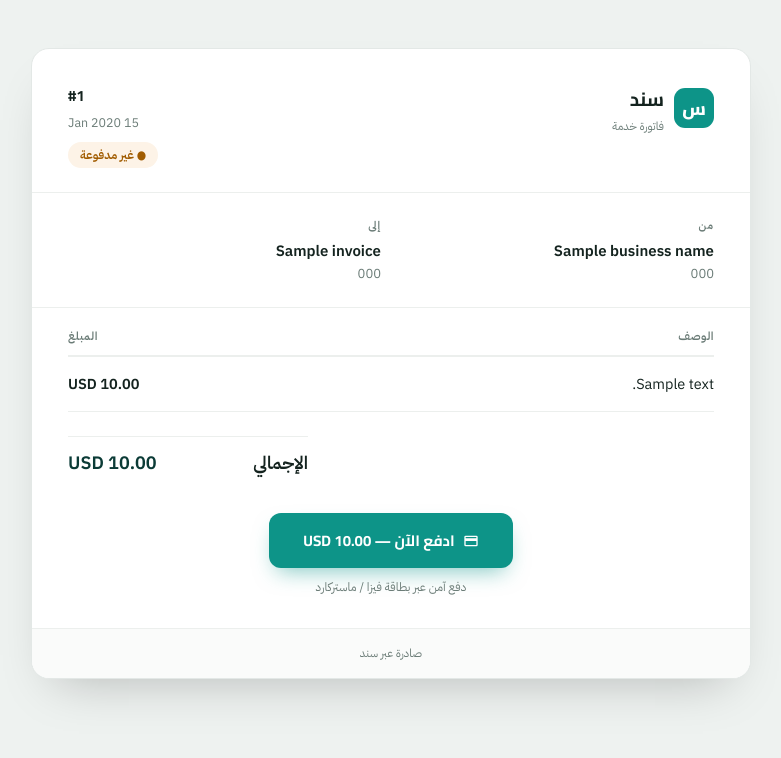
After one commit to Bymadyan/whispr, a Node server app: template sanad/src/views/invoice-public.ejs in a window 1280 px wide. The commit adds this page. Shown: the top 758 px of the page, without its empty margins (249-1030 px from the left). Run offline with Node 20, Linux system fonts and the light colour scheme; the template is opened without the code that fills it: most values are stand-ins (such as "Sample title", 1, 10 or a date in 2020); some libraries are stand-ins or nearby versions.

Commit message:
Sanad: real branded invoice page instead of a raw Stripe checkout link
Previously the WhatsApp message sent the customer straight to a generic
Stripe checkout page with no invoice context at all. Added a proper
public invoice page (GET /invoice/:public_token, no login) styled after
the approved mockup: header, invoice number/date, from/to parties, an
itemized line, total, and a "pay now" button that hands off to the real
Stripe checkout link. When no payment link exists yet it says so
instead of showing a dead button, and a paid invoice shows a paid
confirmation instead of the button.

Each invoice gets a random public_token at creation (separate from the
Stripe session id) so the page can't be enumerated by invoice id. The
WhatsApp message and the dashboard's invoice list now both link to this
page instead of the raw Stripe URL.

Fixed a bug from the same change while testing: the invoice link was
only included in the WhatsApp message when a Stripe payment_url already
existed, so with no Stripe key configured the customer got no link at
all even though the invoice page itself handles the "no payment link
yet" case gracefully. The link is now always included.

Verified end-to-end: created an invoice via the webhook, followed the
public_token from the reply to /invoice/:token, and confirmed the page
renders the right invoice number, unpaid status, customer name, amount,
and the correct fallback text when no payment link exists.

```diff
--- a/sanad/src/db.js
+++ b/sanad/src/db.js
@@ -67,6 +67,7 @@ db.exec(`
     source TEXT NOT NULL DEFAULT 'text', -- text | voice
     payment_url TEXT,
     stripe_checkout_session_id TEXT,
+    public_token TEXT NOT NULL UNIQUE, -- يفتح صفحة الفاتورة العامة (/invoice/:token) بدون تسجيل دخول
     reminder_sent_at INTEGER,
     created_at INTEGER NOT NULL DEFAULT (strftime('%s','now')),
     updated_at INTEGER NOT NULL DEFAULT (strftime('%s','now'))
--- a/sanad/src/server.js
+++ b/sanad/src/server.js
@@ -46,6 +46,7 @@ app.get("/", (req, res) => {
 });
 
 app.use("/", require("./routes/magicLogin"));
+app.use("/", require("./routes/publicInvoice"));
 app.use("/", require("./routes/auth"));
 app.use("/", require("./routes/account"));
 app.use("/", require("./routes/dashboard"));
--- a/sanad/src/views/dashboard.ejs
+++ b/sanad/src/views/dashboard.ejs
@@ -65,7 +65,7 @@
             <p><strong><%= inv.amount != null ? inv.amount : '؟' %> <%= inv.currency || '' %></strong></p>
             <p class="muted small"><%= new Date(inv.created_at * 1000).toLocaleString('ar') %> · <%= inv.source === 'voice' ? '🎙️ صوتي' : '⌨️ نصي' %></p>
             <% if (inv.payment_url) { %>
-              <p class="small"><a href="<%= inv.payment_url %>" target="_blank" rel="noopener">💳 رابط الدفع</a></p>
+              <p class="small"><a href="/invoice/<%= inv.public_token %>" target="_blank" rel="noopener">🧾 فاتورة الزبون</a></p>
             <% } %>
           </div>
           <div>
--- /dev/null
+++ b/sanad/src/views/invoice-public.ejs
@@ -0,0 +1,194 @@
+<!DOCTYPE html>
+<html lang="ar" dir="rtl">
+<head>
+<meta charset="UTF-8" />
+<meta name="viewport" content="width=device-width, initial-scale=1" />
+<title>فاتورة <%= invoiceNumber %> - سند</title>
+<link rel="preconnect" href="https://fonts.googleapis.com">
+<link rel="preconnect" href="https://fonts.gstatic.com" crossorigin>
+<link href="https://fonts.googleapis.com/css2?family=Cairo:wght@700;800&family=IBM+Plex+Sans+Arabic:wght@400;500;600&display=swap" rel="stylesheet">
+<style>
+  :root {
+    --page-bg: #EEF2F0;
+    --ink: #14231F;
+    --muted: #6B7C77;
+    --accent: #0D9488;
+    --accent-ink: #0B3B36;
+    --accent-soft: #E3F5F2;
+    --paper: #FFFFFF;
+    --paper-border: #E3E8E6;
+    --line: #ECEFED;
+    --pill-unpaid-bg: #FDF3E7;
+    --pill-unpaid-ink: #A15C00;
+    --pill-paid-bg: #E7F8ED;
+    --pill-paid-ink: #14804A;
+  }
+  * { box-sizing: border-box; }
+  body {
+    margin: 0;
+    background: var(--page-bg);
+    font-family: "IBM Plex Sans Arabic", "Segoe UI", Tahoma, sans-serif;
+    padding: 48px 16px 80px;
+    color: var(--ink);
+  }
+  .wrap { max-width: 720px; margin: 0 auto; }
+  .invoice {
+    background: var(--paper);
+    color: var(--ink);
+    border: 1px solid var(--paper-border);
+    border-radius: 18px;
+    box-shadow: 0 24px 48px -24px rgba(0,0,0,0.25);
+    overflow: hidden;
+  }
+  .inv-head {
+    display: flex; justify-content: space-between; align-items: flex-start;
+    padding: 32px 36px 24px; border-bottom: 1px solid var(--line); gap: 20px;
+  }
+  .brand { display: flex; align-items: center; gap: 10px; }
+  .brand-mark {
+    width: 40px; height: 40px; border-radius: 11px; background: var(--accent); color: #fff;
+    display: flex; align-items: center; justify-content: center;
+    font-family: "Cairo", sans-serif; font-weight: 800; font-size: 18px; flex-shrink: 0;
+  }
+  .brand-name { font-family: "Cairo", sans-serif; font-weight: 700; font-size: 19px; }
+  .brand-tag { font-size: 11.5px; color: var(--muted); margin-top: 1px; }
+  .inv-meta { text-align: left; }
+  .inv-meta .num { font-family: "Cairo", sans-serif; font-weight: 700; font-size: 15px; font-variant-numeric: tabular-nums; }
+  .inv-meta .date { font-size: 12.5px; color: var(--muted); margin-top: 3px; }
+  .status-pill {
+    display: inline-flex; align-items: center; gap: 5px; font-size: 12px; font-weight: 600;
+    padding: 4px 12px; border-radius: 999px; margin-top: 10px;
+  }
+  .status-pill.unpaid { background: var(--pill-unpaid-bg); color: var(--pill-unpaid-ink); }
+  .status-pill.paid { background: var(--pill-paid-bg); color: var(--pill-paid-ink); }
+  .inv-parties {
+    display: grid; grid-template-columns: 1fr 1fr; gap: 20px;
+    padding: 24px 36px; border-bottom: 1px solid var(--line);
+  }
+  .party-label { font-size: 11px; letter-spacing: 0.08em; text-transform: uppercase; color: var(--muted); font-weight: 700; margin-bottom: 6px; }
+  .party-name { font-size: 15px; font-weight: 600; }
+  .party-sub { font-size: 13px; color: var(--muted); margin-top: 2px; direction: ltr; text-align: right; }
+  .inv-items { padding: 8px 36px 0; }
+  table { width: 100%; border-collapse: collapse; }
+  thead th {
+    text-align: right; font-size: 11.5px; color: var(--muted); font-weight: 700;
+    letter-spacing: 0.04em; padding: 12px 0 10px; border-bottom: 2px solid var(--line);
+  }
+  thead th:last-child { text-align: left; }
+  tbody td { padding: 16px 0; border-bottom: 1px solid var(--line); font-size: 14.5px; vertical-align: top; }
+  tbody td:last-child { text-align: left; font-variant-numeric: tabular-nums; font-weight: 600; white-space: nowrap; }
+  .item-desc-sub { font-size: 12.5px; color: var(--muted); margin-top: 3px; }
+  .src-tag {
+    display: inline-flex; align-items: center; gap: 4px; font-size: 11px; color: var(--accent-ink);
+    background: var(--accent-soft); padding: 2px 8px; border-radius: 6px; margin-top: 6px;
+  }
+  .inv-totals { padding: 18px 36px 8px; display: flex; justify-content: flex-end; }
+  .totals-box { width: 240px; }
+  .totals-row { display: flex; justify-content: space-between; font-size: 13.5px; color: var(--muted); padding: 5px 0; }
+  .totals-row.grand {
+    border-top: 1px solid var(--line); margin-top: 6px; padding-top: 12px;
+    font-size: 18px; font-weight: 700; color: var(--ink); font-variant-numeric: tabular-nums;
+  }
+  .totals-row.grand span:last-child { color: var(--accent-ink); }
+  .inv-actions { padding: 24px 36px 32px; display: flex; flex-direction: column; align-items: center; gap: 10px; }
+  .pay-btn {
+    display: inline-flex; align-items: center; gap: 8px; background: var(--accent); color: #fff;
+    font-family: "Cairo", sans-serif; font-weight: 700; font-size: 15px;
+    padding: 13px 34px; border-radius: 12px; text-decoration: none;
+    box-shadow: 0 10px 22px -8px rgba(13,148,136,0.55); border: none; cursor: pointer;
+  }
+  .pay-btn svg { width: 16px; height: 16px; fill: #fff; }
+  .paid-note {
+    display: inline-flex; align-items: center; gap: 8px; color: var(--pill-paid-ink);
+    font-family: "Cairo", sans-serif; font-weight: 700; font-size: 15px;
+  }
+  .pay-note { font-size: 12px; color: var(--muted); }
+  .inv-foot {
+    background: #FAFBFA; border-top: 1px solid var(--line); padding: 16px 36px;
+    text-align: center; font-size: 11.5px; color: var(--muted);
+  }
+  @media (max-width: 560px) {
+    .inv-head { flex-direction: column; }
+    .inv-meta { text-align: right; }
+    .inv-parties { grid-template-columns: 1fr; }
+    .party-sub { text-align: right; }
+    .inv-head, .inv-parties, .inv-items, .inv-totals, .inv-actions, .inv-foot { padding-left: 20px; padding-right: 20px; }
+  }
+</style>
+</head>
+<body>
+<div class="wrap">
+  <div class="invoice">
+    <div class="inv-head">
+      <div class="brand">
+        <div class="brand-mark">س</div>
+        <div>
+          <div class="brand-name">سند</div>
+          <div class="brand-tag">فاتورة خدمة</div>
+        </div>
+      </div>
+      <div class="inv-meta">
+        <div class="num">#<%= invoiceNumber %></div>
+        <div class="date"><%= invoiceDate %></div>
+        <div class="status-pill <%= invoice.status === 'paid' ? 'paid' : 'unpaid' %>">
+          ● <%= invoice.status === 'paid' ? 'مدفوعة' : 'غير مدفوعة' %>
+        </div>
+      </div>
+    </div>
+
+    <div class="inv-parties">
+      <div>
+        <div class="party-label">من</div>
+        <div class="party-name"><%= businessName %></div>
+        <% if (businessPhone) { %><div class="party-sub"><%= businessPhone %></div><% } %>
+      </div>
+      <div>
+        <div class="party-label">إلى</div>
+        <div class="party-name"><%= invoice.customer_name || 'زبون' %></div>
+        <% if (invoice.customer_phone) { %><div class="party-sub"><%= invoice.customer_phone %></div><% } %>
+      </div>
+    </div>
+
+    <div class="inv-items">
+      <table>
+        <thead><tr><th>الوصف</th><th>المبلغ</th></tr></thead>
+        <tbody>
+          <tr>
+            <td>
+              <%= invoice.description || 'خدمة' %>
+              <% if (invoice.source === 'voice') { %><div class="src-tag">🎙️ سُجّلت من رسالة صوتية</div><% } %>
+            </td>
+            <td><%= invoice.amount != null ? invoice.amount.toFixed(2) : '؟' %> <%= invoice.currency || '' %></td>
+          </tr>
+        </tbody>
+      </table>
+    </div>
+
+    <div class="inv-totals">
+      <div class="totals-box">
+        <div class="totals-row grand">
+          <span>الإجمالي</span>
+          <span><%= invoice.amount != null ? invoice.amount.toFixed(2) : '؟' %> <%= invoice.currency || '' %></span>
+        </div>
+      </div>
+    </div>
+
+    <div class="inv-actions">
+      <% if (invoice.status === 'paid') { %>
+        <div class="paid-note">✅ تم استلام الدفع، شكراً لك</div>
+      <% } else if (invoice.payment_url) { %>
+        <a class="pay-btn" href="<%= invoice.payment_url %>">
+          <svg viewBox="0 0 24 24"><path d="M20 4H4a2 2 0 00-2 2v12a2 2 0 002 2h16a2 2 0 002-2V6a2 2 0 00-2-2zm0 4H4V6h16v2zM4 18v-6h16v6H4z"/></svg>
+          ادفع الآن<% if (invoice.amount != null) { %> — <%= invoice.amount.toFixed(2) %> <%= invoice.currency || '' %><% } %>
+        </a>
+        <div class="pay-note">دفع آمن عبر بطاقة فيزا / ماستركارد</div>
+      <% } else { %>
+        <div class="pay-note">رابط الدفع غير متوفر لهذي الفاتورة حالياً. تواصل مباشرة مع <%= businessName %>.</div>
+      <% } %>
+    </div>
+
+    <div class="inv-foot">صادرة عبر سند</div>
+  </div>
+</div>
+</body>
+</html>
```
Also changed, not shown: sanad/src/routes/publicInvoice.js (added, +21 -0 lines), sanad/src/routes/whatsappWebhook.js (+19 -6 lines).
